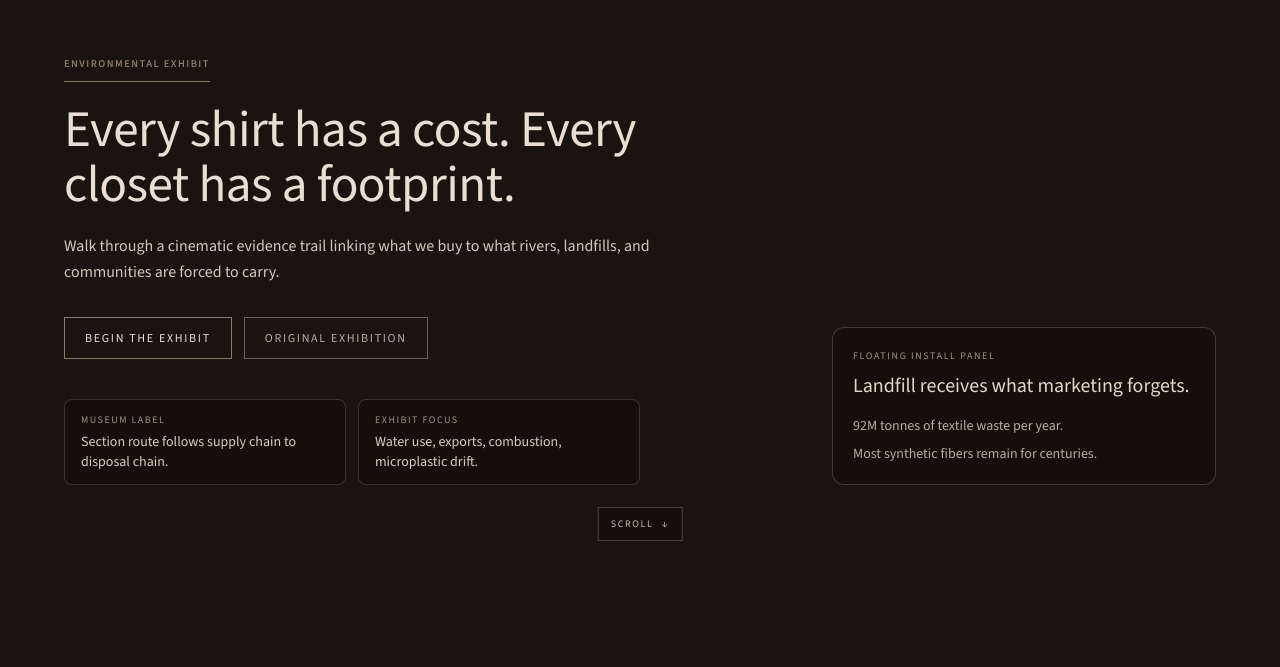
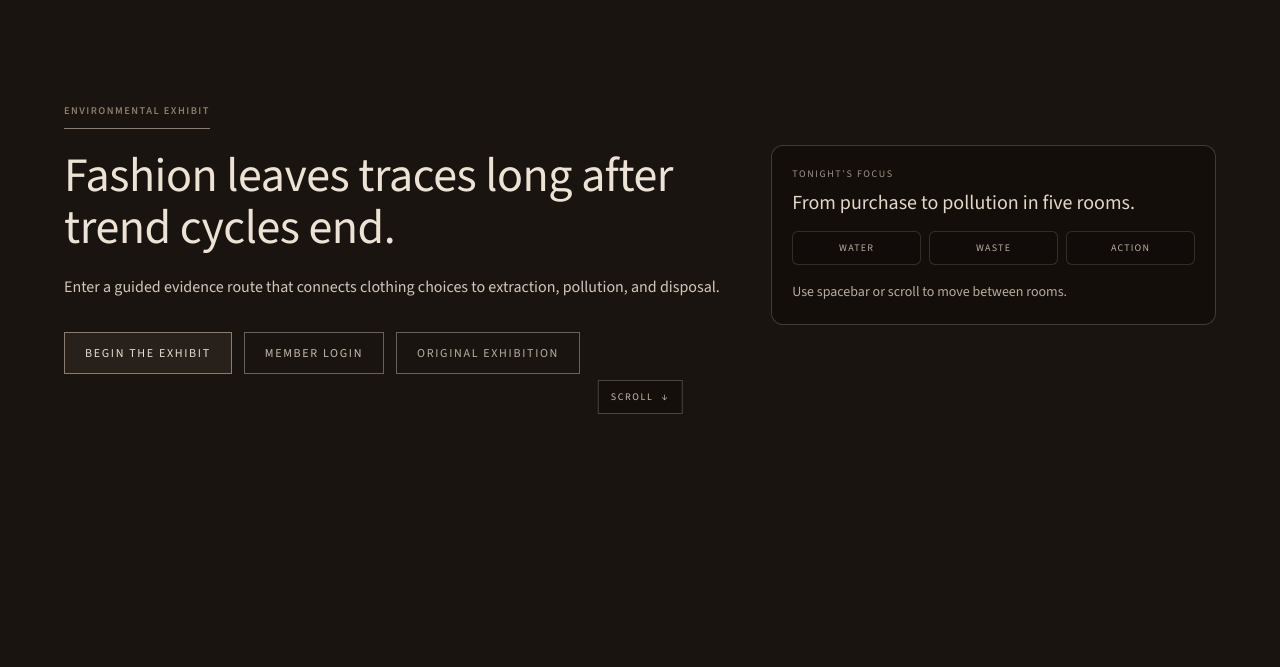
Before and after one commit to vangela6780/is117Midterm, a Next.js app: page / in a window 1280 px wide. Shown: the part 133-800 px from the top of the page. Built offline with nearby package versions, Linux system fonts and the light colour scheme; a web font is replaced by a local one.

Commit message:
Refine hero and add homepage login section

```diff
--- a/components/site/home-shell.tsx
+++ b/components/site/home-shell.tsx
@@ -1,11 +1,11 @@
 "use client";
 
-import { useEffect, useRef, useState } from "react";
+import { type FormEvent, useEffect, useRef, useState } from "react";
 import Image from "next/image";
 import Link from "next/link";
 import { motion, useInView, useReducedMotion, useScroll, useTransform } from "framer-motion";
 
-const sectionIds = ["hero", "cost", "impact", "overconsumption", "waste", "upcycling", "action"];
+const sectionIds = ["hero", "cost", "impact", "overconsumption", "waste", "upcycling", "login", "action"];
 
 const repoBasePath = process.env.NEXT_PUBLIC_BASE_PATH ?? "";
 const withBasePath = (path: string) => `${repoBasePath}${path}`;
@@ -310,6 +310,22 @@ export function HomeShell() {
   const reduceMotion = useReducedMotion();
   const { scrollYProgress } = useScroll();
   const heroOffset = useTransform(scrollYProgress, [0, 0.35], [0, reduceMotion ? 0 : -110]);
+  const [loginMessage, setLoginMessage] = useState("");
+
+  const handleLoginSubmit = (event: FormEvent<HTMLFormElement>) => {
+    event.preventDefault();
+    const form = new FormData(event.currentTarget);
+    const email = String(form.get("email") ?? "").trim();
+    const password = String(form.get("password") ?? "").trim();
+
+    if (!email || !password) {
+      setLoginMessage("Enter both email and password to continue.");
+      return;
+    }
+
+    setLoginMessage("Login request captured. Connect this form to your auth backend to activate sign in.");
+    event.currentTarget.reset();
+  };
 
   useEffect(() => {
     const onKeydown = (event: KeyboardEvent) => {
@@ -332,7 +348,7 @@ export function HomeShell() {
     <main id="main-content" className="fashion-exhibit relative min-h-screen overflow-x-clip bg-[#1a1410] text-[#e8dfd2]">
       <div aria-hidden className="fashion-grain" />
 
-      <section id="hero" className="relative flex min-h-[100svh] items-center overflow-hidden px-4 sm:px-6 md:px-10 lg:px-16">
+      <section id="hero" className="relative flex min-h-[92svh] items-center overflow-hidden px-4 sm:px-6 md:px-10 lg:px-16">
         <motion.div className="absolute inset-0 -z-10" style={{ y: heroOffset }}>
           <ExhibitImage
             src={IMAGES.hero}
@@ -342,61 +358,39 @@ export function HomeShell() {
             className="h-full w-full"
             caption="Entry Archive"
           />
-          <div className="absolute inset-0 bg-gradient-to-b from-[rgba(19,13,9,0.14)] via-[rgba(19,13,9,0.58)] to-[rgba(19,13,9,0.9)]" />
-          <div className="absolute inset-0 bg-[radial-gradient(circle_at_16%_32%,rgba(255,255,255,0.16),transparent_42%),radial-gradient(circle_at_84%_74%,rgba(128,157,173,0.12),transparent_45%)]" />
-          <div className="absolute inset-0 bg-[linear-gradient(90deg,rgba(17,12,9,0.68)_0%,rgba(17,12,9,0.28)_45%,rgba(17,12,9,0.12)_100%)]" />
+          <div className="absolute inset-0 bg-[linear-gradient(112deg,rgba(16,12,9,0.84)_6%,rgba(16,12,9,0.46)_46%,rgba(16,12,9,0.74)_100%)]" />
+          <div className="absolute inset-0 bg-[radial-gradient(circle_at_78%_26%,rgba(191,157,109,0.16),transparent_42%)]" />
         </motion.div>
 
-        <div aria-hidden className="absolute inset-0 -z-[5]">
-          {microfiberParticles.map((particle, idx) => (
-            <motion.span
-              key={`hero-particle-${idx}`}
-              className="absolute h-1.5 w-1.5 rounded-full bg-[#d8cab7]/55 blur-[0.6px]"
-              style={{ left: particle.left, top: particle.top }}
-              animate={{ y: [0, -18, 0], opacity: [0.25, 0.7, 0.25] }}
-              transition={{ duration: particle.duration, repeat: Number.POSITIVE_INFINITY, ease: "easeInOut", delay: particle.delay }}
-            />
-          ))}
-        </div>
-
-        <div className="relative z-10 mx-auto grid w-full max-w-6xl gap-8 py-20 lg:grid-cols-[1.15fr_0.85fr] lg:items-end">
+        <div className="relative z-10 mx-auto grid w-full max-w-6xl gap-10 py-16 lg:grid-cols-[1.2fr_0.8fr] lg:items-center">
           <div>
             <p className="exhibit-label mb-5">Environmental Exhibit</p>
-            <h1 className="mb-5 max-w-3xl font-[var(--font-display)] text-[clamp(1.9rem,4.2vw,3.2rem)] leading-[1.08] tracking-[-0.01em] text-[#e8dfd2]">Every shirt has a cost. Every closet has a footprint.</h1>
-            <p className="mb-8 max-w-2xl text-[0.95rem] leading-relaxed text-[#d2c8ba] sm:text-[1rem]">
-              Walk through a cinematic evidence trail linking what we buy to what rivers, landfills, and communities are forced to carry.
+            <h1 className="mb-5 max-w-3xl font-[var(--font-display)] text-[clamp(1.9rem,4vw,3rem)] leading-[1.1] tracking-[-0.01em] text-[#ece2d5]">Fashion leaves traces long after trend cycles end.</h1>
+            <p className="mb-8 max-w-2xl text-[0.96rem] leading-relaxed text-[#d2c8ba] sm:text-[1rem]">
+              Enter a guided evidence route that connects clothing choices to extraction, pollution, and disposal.
             </p>
-            <div className="mb-10 flex flex-wrap items-center gap-3">
-              <button type="button" onClick={() => scrollToSection("cost")} className="inline-flex items-center justify-center border border-[#8b7d6b] px-5 py-3 text-xs font-medium uppercase tracking-[0.14em] transition hover:bg-[#8b7d6b]/15">Begin The Exhibit</button>
+            <div className="flex flex-wrap items-center gap-3">
+              <button type="button" onClick={() => scrollToSection("cost")} className="inline-flex items-center justify-center border border-[#8b7d6b] bg-[rgba(139,125,107,0.12)] px-5 py-3 text-xs font-medium uppercase tracking-[0.14em] transition hover:bg-[#8b7d6b]/20">Begin The Exhibit</button>
+              <button type="button" onClick={() => scrollToSection("login")} className="inline-flex items-center justify-center border border-[#6b6057] px-5 py-3 text-xs font-medium uppercase tracking-[0.14em] text-[#c5bbac] transition hover:bg-white/5">Member Login</button>
               <Link href="/hero" className="inline-flex items-center justify-center border border-[#6b6057] px-5 py-3 text-xs font-medium uppercase tracking-[0.14em] text-[#b8b0a0] transition hover:bg-white/5">Original Exhibition</Link>
-            </div>
-            <div className="grid max-w-xl grid-cols-1 gap-3 sm:grid-cols-2">
-              <div className="rounded-lg border border-[#6b6057]/45 bg-[rgba(20,14,11,0.62)] px-4 py-3">
-                <p className="text-[10px] uppercase tracking-[0.15em] text-[#9f9384]">Museum Label</p>
-                <p className="mt-1 text-sm text-[#d8cdbd]">Section route follows supply chain to disposal chain.</p>
-              </div>
-              <div className="rounded-lg border border-[#6b6057]/45 bg-[rgba(20,14,11,0.62)] px-4 py-3">
-                <p className="text-[10px] uppercase tracking-[0.15em] text-[#9f9384]">Exhibit Focus</p>
-                <p className="mt-1 text-sm text-[#d8cdbd]">Water use, exports, combustion, microplastic drift.</p>
-              </div>
             </div>
           </div>
 
-          <div className="hidden lg:block">
-            <motion.div
-              initial={{ opacity: 0, y: 18 }}
-              animate={{ opacity: 1, y: 0 }}
-              transition={{ duration: 0.9, ease: "easeOut", delay: 0.15 }}
-              className="ml-auto max-w-sm rounded-xl border border-[#6b6057]/55 bg-[rgba(20,14,11,0.72)] p-5 backdrop-blur-sm"
-            >
-              <p className="text-[10px] uppercase tracking-[0.16em] text-[#9f9384]">Floating Install Panel</p>
-              <h3 className="mt-2 font-[var(--font-display)] text-xl text-[#e3d8c8]">Landfill receives what marketing forgets.</h3>
-              <div className="mt-4 space-y-2 text-sm text-[#b9ad9e]">
-                <p>92M tonnes of textile waste per year.</p>
-                <p>Most synthetic fibers remain for centuries.</p>
-              </div>
-            </motion.div>
-          </div>
+          <motion.aside
+            initial={{ opacity: 0, y: 18 }}
+            animate={{ opacity: 1, y: 0 }}
+            transition={{ duration: 0.75, ease: "easeOut", delay: 0.1 }}
+            className="rounded-xl border border-[#6b6057]/55 bg-[rgba(19,13,10,0.72)] p-5 backdrop-blur-sm"
+          >
+            <p className="text-[10px] uppercase tracking-[0.16em] text-[#9f9384]">Tonight’s Focus</p>
+            <h3 className="mt-2 font-[var(--font-display)] text-xl leading-tight text-[#e3d8c8]">From purchase to pollution in five rooms.</h3>
+            <div className="mt-4 grid grid-cols-3 gap-2 text-center text-[10px] uppercase tracking-[0.12em] text-[#b9ad9e]">
+              <div className="rounded-md border border-[#6b6057]/40 bg-[rgba(17,12,10,0.6)] px-2 py-2">Water</div>
+              <div className="rounded-md border border-[#6b6057]/40 bg-[rgba(17,12,10,0.6)] px-2 py-2">Waste</div>
+              <div className="rounded-md border border-[#6b6057]/40 bg-[rgba(17,12,10,0.6)] px-2 py-2">Action</div>
+            </div>
+            <p className="mt-4 text-sm leading-relaxed text-[#b8ac9d]">Use spacebar or scroll to move between rooms.</p>
+          </motion.aside>
 
           <button
             type="button"
@@ -613,6 +607,59 @@ export function HomeShell() {
         </div>
       </section>
 
+      <section id="login" className="relative border-t border-[#6b6057]/25 bg-[#14100d]/60 px-4 py-24 sm:px-6 md:px-10 lg:px-16">
+        <div className="mx-auto grid max-w-6xl gap-10 lg:grid-cols-[1fr_1fr] lg:items-start">
+          <div>
+            <p className="exhibit-label mb-5">Member Access</p>
+            <h2 className="exhibit-heading mb-5">Log In To Save Your Exhibition Path</h2>
+            <p className="max-w-xl text-[0.95rem] leading-relaxed text-[#cfc8b8] sm:text-base">
+              Sign in to bookmark rooms, save reflection notes, and continue your route across devices.
+            </p>
+          </div>
+
+          <motion.form
+            onSubmit={handleLoginSubmit}
+            initial={{ opacity: 0, y: 18 }}
+            whileInView={{ opacity: 1, y: 0 }}
+            viewport={{ once: true, amount: 0.35 }}
+            transition={{ duration: 0.65, ease: "easeOut" }}
+            className="rounded-xl border border-[#6b6057]/45 bg-[rgba(20,14,11,0.68)] p-6"
+          >
+            <div className="grid gap-4">
+              <label className="grid gap-2 text-sm text-[#d6cbbd]">
+                <span className="text-xs uppercase tracking-[0.13em] text-[#a79a8b]">Email</span>
+                <input
+                  name="email"
+                  type="email"
+                  autoComplete="email"
+                  className="w-full border border-[#6b6057]/55 bg-[rgba(17,12,10,0.82)] px-3 py-3 text-sm text-[#e2d8ca] placeholder:text-[#8f8476]"
+                  placeholder="you@example.com"
+                />
+              </label>
+              <label className="grid gap-2 text-sm text-[#d6cbbd]">
+                <span className="text-xs uppercase tracking-[0.13em] text-[#a79a8b]">Password</span>
+                <input
+                  name="password"
+                  type="password"
+                  autoComplete="current-password"
+                  className="w-full border border-[#6b6057]/55 bg-[rgba(17,12,10,0.82)] px-3 py-3 text-sm text-[#e2d8ca] placeholder:text-[#8f8476]"
+                  placeholder="Enter password"
+                />
+              </label>
+            </div>
+            <div className="mt-5 flex flex-wrap items-center gap-3">
+              <button type="submit" className="inline-flex items-center justify-center border border-[#8b7d6b] bg-[rgba(139,125,107,0.16)] px-5 py-3 text-xs font-medium uppercase tracking-[0.14em] transition hover:bg-[#8b7d6b]/25">
+                Log In
+              </button>
+              <button type="button" onClick={() => setLoginMessage("Password reset flow can be connected to your auth provider.")} className="inline-flex items-center justify-center border border-[#6b6057] px-5 py-3 text-xs font-medium uppercase tracking-[0.14em] text-[#b8b0a0] transition hover:bg-white/5">
+                Forgot Password
+              </button>
+            </div>
+            {loginMessage ? <p className="mt-4 text-sm leading-relaxed text-[#cdbfae]">{loginMessage}</p> : null}
+          </motion.form>
+        </div>
+      </section>
+
       <section id="action" className="relative border-t border-[#6b6057]/25 px-4 py-24 text-center sm:px-6 md:px-10 lg:px-16">
         <div className="mx-auto max-w-4xl">
           <h2 className="exhibit-heading mb-6">Your Next Choice Matters</h2>
```
